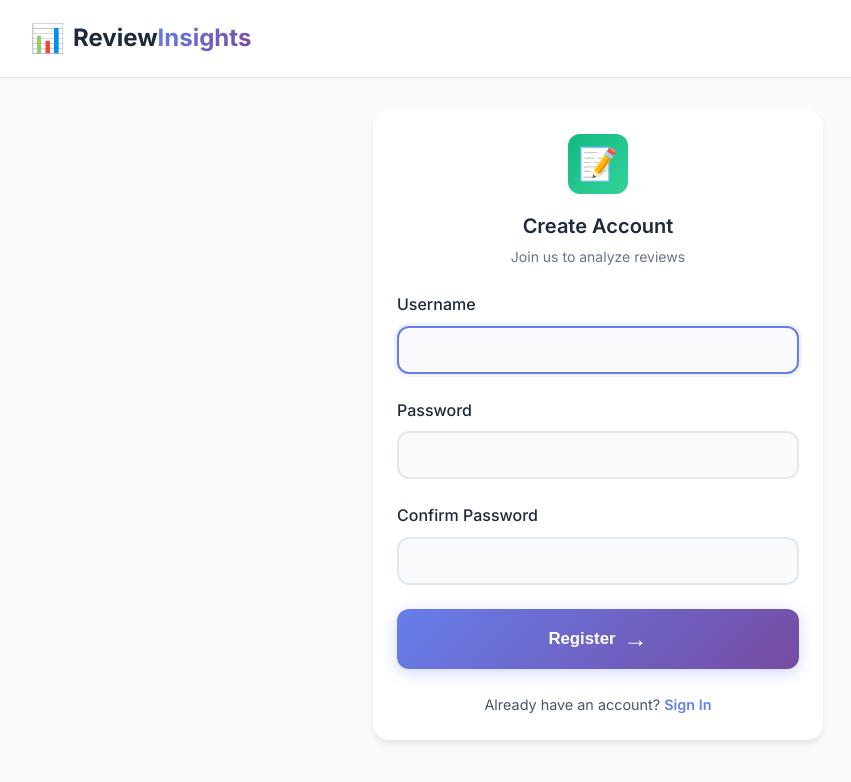
After one commit to venkateswara489/Review-Sentiment-Analyzer, a Flask app: page /register in a window 1280 px wide. The commit adds this page. Shown: the top 782 px of the page, without its empty margins (42-893 px from the left). Run offline with Flask 2, Linux system fonts and the light colour scheme.

Commit message:
Add files via upload

```diff
--- a/app.py
+++ b/app.py
@@ -1,9 +1,46 @@
-from flask import Flask, render_template, request, jsonify
+from flask import Flask, render_template, request, jsonify, redirect, url_for, flash
+from flask_login import LoginManager, UserMixin, login_user, login_required, logout_user, current_user
 import pickle
 import os
+import json
 from preprocessing import clean_text, get_aspect_sentiment, detect_sarcasm_and_features, assign_three_way_label
 
 app = Flask(__name__)
+app.secret_key = 'supersecretkey'  # Change this to a random secret key for production
+
+login_manager = LoginManager()
+login_manager.init_app(app)
+login_manager.login_view = 'login'
+
+# User Data Management
+USERS_FILE = 'users.json'
+
+def load_users():
+    if not os.path.exists(USERS_FILE):
+        # Create default admin if file doesn't exist
+        default_users = {'admin': {'password': 'password123'}}
+        save_users(default_users)
+        return default_users
+    try:
+        with open(USERS_FILE, 'r') as f:
+            return json.load(f)
+    except:
+        return {}
+
+def save_users(users_data):
+    with open(USERS_FILE, 'w') as f:
+        json.dump(users_data, f, indent=4)
+
+class User(UserMixin):
+    def __init__(self, id):
+        self.id = id
+
+@login_manager.user_loader
+def load_user(user_id):
+    users = load_users()
+    if user_id not in users:
+        return None
+    return User(user_id)
 
 # Load models
 MODEL_DIR = 'models'
@@ -27,6 +64,7 @@ def load_models():
 load_models()
 
 @app.route('/')
+@login_required
 def index():
     return render_template('index.html')
 
@@ -85,5 +123,55 @@ def predict():
         'aspects': aspect_sentiments
     })
 
+@app.route('/login', methods=['GET', 'POST'])
+def login():
+    if current_user.is_authenticated:
+        return redirect(url_for('index'))
+
+    if request.method == 'POST':
+        username = request.form['username']
+        password = request.form['password']
+
+        users = load_users()
+
+        if username in users and users[username]['password'] == password:
+            user = User(username)
+            login_user(user)
+            return redirect(url_for('index'))
+        else:
+            flash('Invalid username or password')
+
+    return render_template('login.html')
+
+@app.route('/register', methods=['GET', 'POST'])
+def register():
+    if current_user.is_authenticated:
+        return redirect(url_for('index'))
+
+    if request.method == 'POST':
+        username = request.form['username']
+        password = request.form['password']
+        confirm_password = request.form['confirm_password']
+
+        users = load_users()
+
+        if username in users:
+            flash('Username already exists')
+        elif password != confirm_password:
+            flash('Passwords do not match')
+        else:
+            users[username] = {'password': password}
+            save_users(users)
+            flash('Registration successful! Please login.')
+            return redirect(url_for('login'))
+
+    return render_template('register.html')
+
+@app.route('/logout')
+@login_required
+def logout():
+    logout_user()
+    return redirect(url_for('login'))
+
 if __name__ == '__main__':
     app.run(debug=True)
--- a/requirements.txt
+++ b/requirements.txt
@@ -2,3 +2,4 @@ flask>=2.0
 pandas>=1.4
 scikit-learn>=1.0
 numpy>=1.22
+flask-login>=0.6.2
--- a/static/style.css
+++ b/static/style.css
@@ -568,3 +568,64 @@ body {
         grid-template-columns: 1fr;
     }
 }
+
+/* Login Styles */
+.login-wrapper {
+    min-height: 80vh;
+    display: flex;
+    align-items: center;
+    justify-content: center;
+}
+
+.login-card {
+    width: 100%;
+    max-width: 450px;
+}
+
+.login-header {
+    text-align: center;
+    border-bottom: none;
+    padding-bottom: 0;
+}
+
+.alert {
+    padding: 1rem;
+    border-radius: 8px;
+    margin-bottom: 1.5rem;
+    font-size: 0.9rem;
+    font-weight: 500;
+}
+
+.alert-danger {
+    background: rgba(239, 68, 68, 0.1);
+    border: 1px solid rgba(239, 68, 68, 0.2);
+    color: var(--danger);
+}
+
+.form-group {
+    margin-bottom: 1.5rem;
+}
+
+.form-label {
+    display: block;
+    margin-bottom: 0.5rem;
+    font-weight: 500;
+    color: var(--text-dark);
+}
+
+.form-input {
+    width: 100%;
+    padding: 0.75rem 1rem;
+    border: 2px solid var(--border-color);
+    border-radius: 12px;
+    font-family: inherit;
+    font-size: 1rem;
+    transition: all 0.3s ease;
+    background: var(--bg-light);
+}
+
+.form-input:focus {
+    outline: none;
+    border-color: var(--primary);
+    box-shadow: 0 0 0 3px rgba(102, 126, 234, 0.1);
+}
--- a/templates/index.html
+++ b/templates/index.html
@@ -20,8 +20,7 @@
             </div>
             <div class="nav-links">
                 <a href="#dashboard" class="nav-link active">Dashboard</a>
-                <a href="#analyze" class="nav-link">Analyze</a>
-                <a href="#insights" class="nav-link">Insights</a>
+                <a href="{{ url_for('logout') }}" class="nav-link">Logout</a>
             </div>
         </div>
     </nav>
--- /dev/null
+++ b/templates/register.html
@@ -0,0 +1,75 @@
+<!DOCTYPE html>
+<html lang="en">
+
+<head>
+    <meta charset="UTF-8">
+    <meta name="viewport" content="width=device-width, initial-scale=1.0">
+    <title>Register - Review Insights</title>
+    <link rel="stylesheet" href="{{ url_for('static', filename='style.css') }}">
+    <link href="https://fonts.googleapis.com/css2?family=Inter:wght@300;400;500;600;700;800&display=swap"
+        rel="stylesheet">
+</head>
+
+<body>
+    <nav class="navbar">
+        <div class="nav-container">
+            <div class="logo">
+                <span class="logo-icon">📊</span>
+                <span class="logo-text">Review<span class="highlight">Insights</span></span>
+            </div>
+        </div>
+    </nav>
+
+    <div class="container login-wrapper">
+        <div class="card login-card">
+            <div class="card-header login-header">
+                <div class="stat-icon"
+                    style="background: linear-gradient(135deg, #10b981 0%, #34d399 100%); margin: 0 auto;">📝</div>
+                <h2 class="card-title" style="text-align: center; margin-top: 1rem;">Create Account</h2>
+                <p class="card-subtitle" style="text-align: center;">Join us to analyze reviews</p>
+            </div>
+
+            <div class="card-body">
+                {% with messages = get_flashed_messages() %}
+                {% if messages %}
+                {% for message in messages %}
+                <div class="alert alert-danger">{{ message }}</div>
+                {% endfor %}
+                {% endif %}
+                {% endwith %}
+
+                <form method="POST" action="{{ url_for('register') }}">
+                    <div class="form-group">
+                        <label for="username" class="form-label">Username</label>
+                        <input type="text" id="username" name="username" class="form-input" required autofocus>
+                    </div>
+
+                    <div class="form-group">
+                        <label for="password" class="form-label">Password</label>
+                        <input type="password" id="password" name="password" class="form-input" required>
+                    </div>
+
+                    <div class="form-group">
+                        <label for="confirm_password" class="form-label">Confirm Password</label>
+                        <input type="password" id="confirm_password" name="confirm_password" class="form-input"
+                            required>
+                    </div>
+
+                    <button type="submit" class="btn-primary">
+                        <span class="btn-text">Register</span>
+                        <span class="btn-icon">→</span>
+                    </button>
+
+                    <div style="text-align: center; margin-top: 1.5rem;">
+                        <p style="color: var(--text-medium); font-size: 0.9rem;">
+                            Already have an account? <a href="{{ url_for('login') }}"
+                                style="color: var(--primary); text-decoration: none; font-weight: 600;">Sign In</a>
+                        </p>
+                    </div>
+                </form>
+            </div>
+        </div>
+    </div>
+</body>
+
+</html>
```
Also changed, not shown: templates/login.html (added, +70 -0 lines), README.md.
